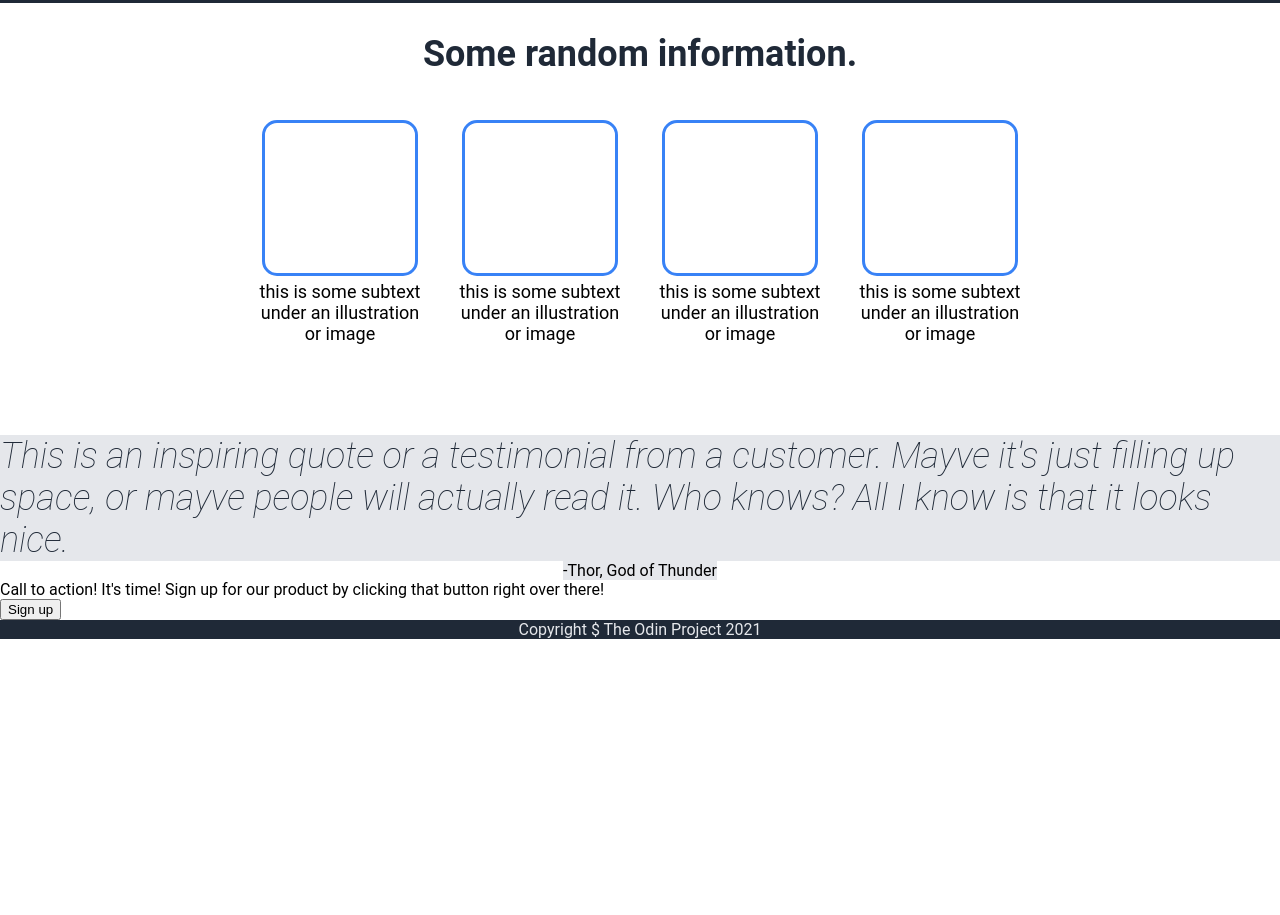
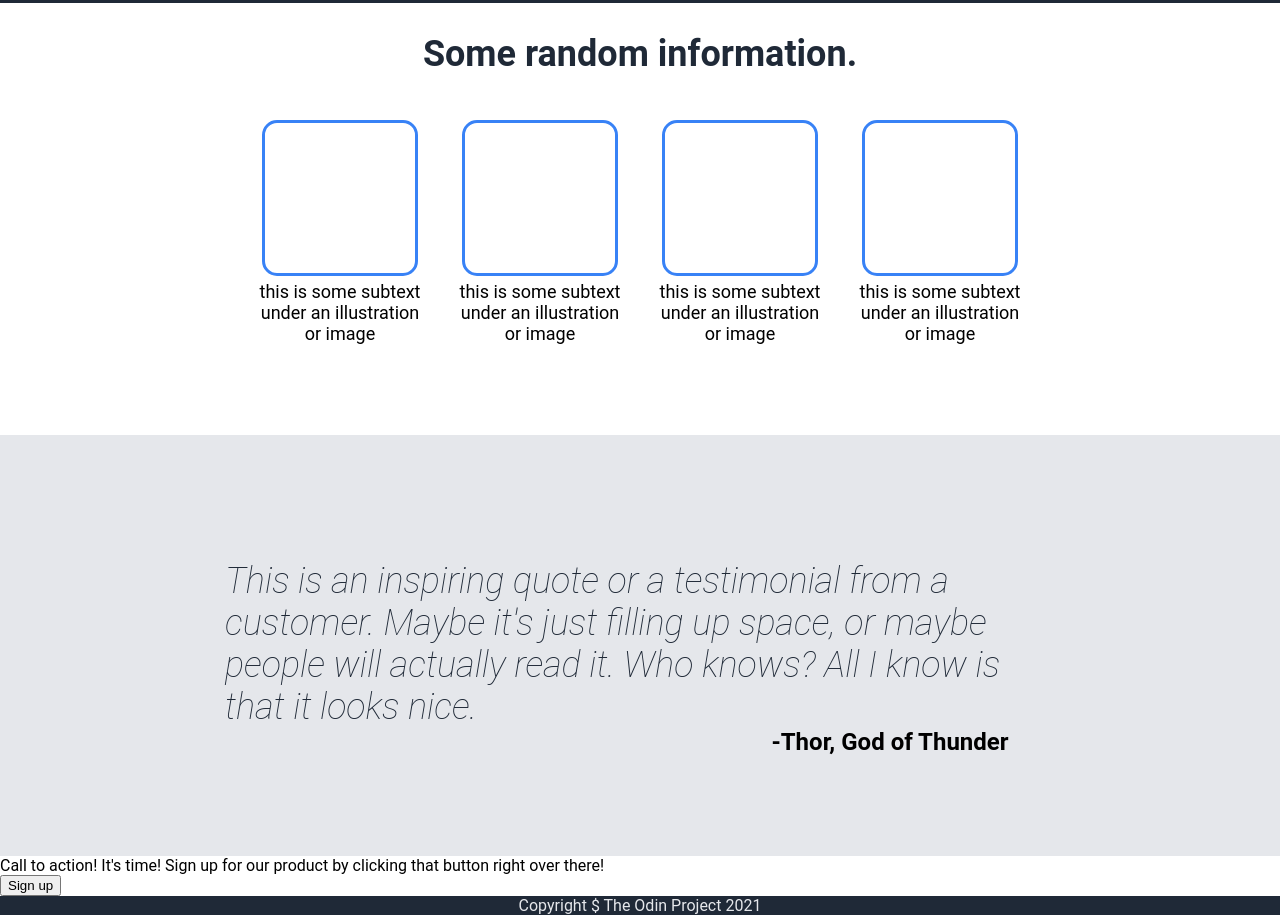
Before and after one commit to worme/projectlandingpage, a plain HTML site: page index.html in a window 1280 px wide. Shown: the part 400-1315 px from the top of the page. Before the commit the page ends 1039 px from the top, so only its background shows below. Drawn offline with Linux system fonts and the light colour scheme.

Commit message:
Edit quote section with style and placement

```diff
--- a/index.html
+++ b/index.html
@@ -62,10 +62,10 @@
 
     <div class="quote-section">
         <div class="quote">
-            This is an inspiring quote or a testimonial from a customer. Mayve it's just filling up space, or mayve people will actually read it. Who knows? All I know is that it looks nice.
+            This is an inspiring quote or a testimonial from a customer. Maybe it's just filling up space, or maybe people will actually read it. Who knows? All I know is that it looks nice.
         </div>
         <div class="signature">
-            -Thor, God of Thunder
+        -Thor, God of Thunder
         </div>
     </div>
 
--- a/style.css
+++ b/style.css
@@ -123,6 +123,7 @@ a {
 }
 
 .quote-section {
+    background-color:#E5E7EB ;
     display: flex;
     flex-direction: column;
     justify-content: center;
@@ -130,13 +131,19 @@ a {
 }
 
 .quote {
-    background-color: #E5E7EB;
     color: #1F2937;
     font-size: 36px;
     font-weight: lighter;
     font-style: italic;
+    max-width: 830px;
+    max-height: 200px;
+    padding: 125px 125px 0px 125px;
 }
 
 .signature {
-    background-color: #E5E7EB;
+    display: flex;
+    font-size: 24px;
+    font-weight: bold;
+    margin-left: 500px;
+    padding-bottom: 100px;
 }
```
